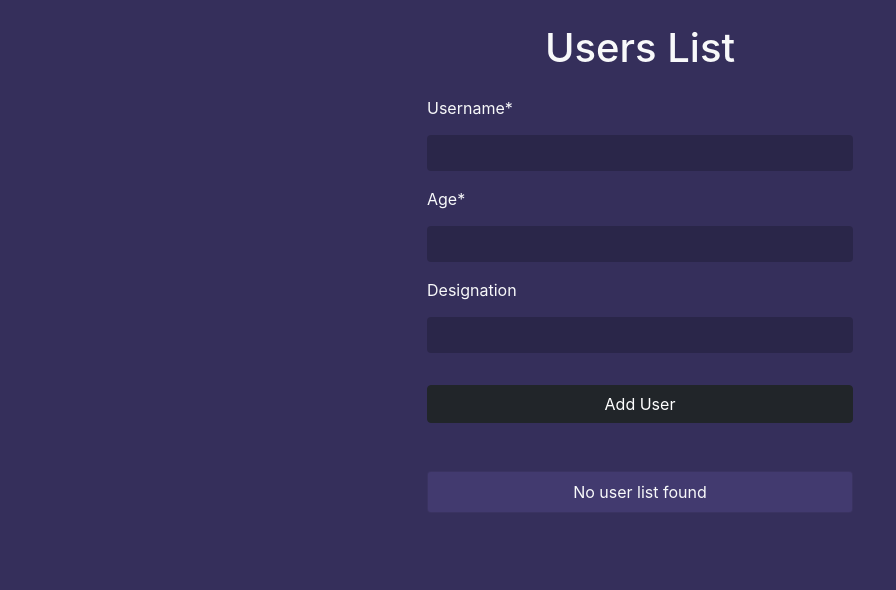
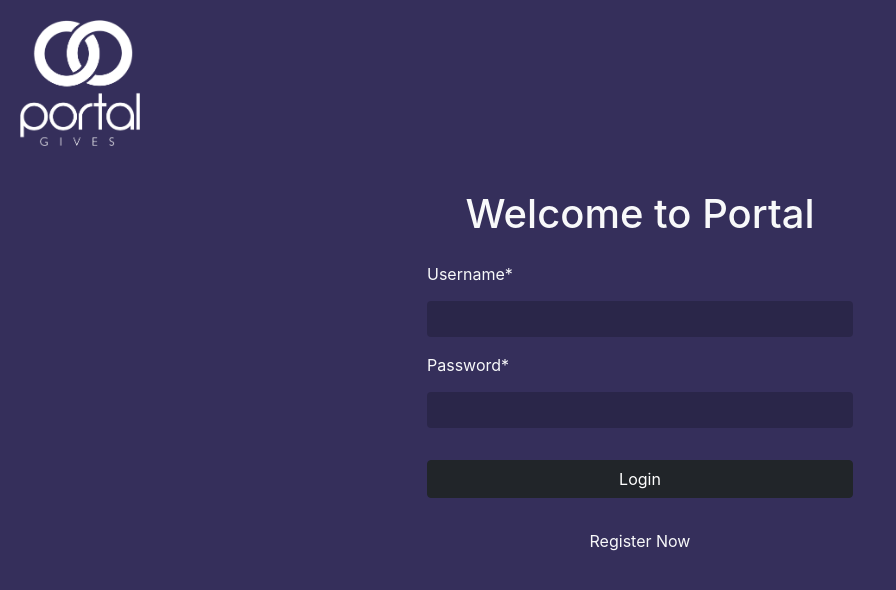
Before and after one commit to mayank-uideveloper/react_todo, a React (Create React App) app: page / in a window 1280 px wide. Shown: the top 590 px of the page, without its empty margins (0-896 px from the left). Built offline with nearby package versions, Linux system fonts and the light colour scheme.

Commit message:
added login functionality

```diff
--- a/src/App.css
+++ b/src/App.css
@@ -7,8 +7,25 @@ body{
 }
 
 
+.app_header {
+  padding: 20px;
+  display: flex;
+  align-items: center;
+  justify-content: space-between;
+}
+
+.app_header_logo {
+  max-width: 120px;
+}
+
+.app_header_logo img {
+  width: 100%;
+}
+
 input[type=text],
 input[type=text]:focus,
+input[type=password],
+input[type=password]:focus,
 input[type=number],
 input[type=number]:focus{
   color: #fff;
--- a/src/App.js
+++ b/src/App.js
@@ -1,50 +1,55 @@
+import React, {useState} from 'react';
 import './App.css';
-import AddUsers from './Container/Users/AddUsers';
-import UsersList from './Container/Users/UsersList';
-import { useState, useEffect } from 'react';
+import Auth from './Container/Auth/AuthenticationWrap';
+import Header from './Container/Layout/Header';
+import { AuthContext } from './Context/Auth-Context';
+import UserModule from './Container/Users/UserModule';
+import ContainerCard from './UI/ContainerCard';
 
 function App() {
+  const [isLoggedIn, setIsLoggedIn] = useState(false);
+  const [userRegister, setUserRegister] = useState(false);
+  const [loginValid, setLoginValid] = useState(false);
+  const [password, setPassword] = useState('');
 
-  const userStoredData = () => {
-    const savedInfo = localStorage.getItem("userInfo");
-    const initialValue = JSON.parse(savedInfo);
-    return initialValue || "";
+  const logoutHandler = () => {
+    setIsLoggedIn(false);
   }
 
-  const [userList, setUserList] = useState(userStoredData);
-
-  const addUserDetails = (uName,uAge,uDes) => {
-
-    setUserList((prevList) => {
-      return [
-        ...prevList,
-        {
-          id: Math.floor(Math.random().toString() * 1000),
-          name:uName,
-          age:uAge,
-          designation:uDes,
-        }
-      ]
-    });
+  const showRegisterHandler = () => {
+    setUserRegister(true)
   }
 
-  useEffect(() => {
-    localStorage.setItem('userInfo', JSON.stringify(userList));
-  }, [userList]);
+  const hideRegisterHandler = () => {
+    setUserRegister(false)
+  }
 
-  const deleteUser = (id) => {
-    const newUserList = userList.filter((item) => item.id !== id);
-    setUserList(newUserList);
+  const getLoginData = (username,password) => {
+
+    if(username === 'admin' && password === 'password') {
+      setIsLoggedIn(true);
+    }
   }
 
   return (
-    <div className="container">
-      <header className="text-center text-light my-4">
-        <h1 className="mb-4">Users List</h1>
-      </header>
-       <AddUsers addUserDetails={addUserDetails} />
-       <UsersList userList={userList} deleteUser={deleteUser} />
-    </div>
+      <AuthContext.Provider value={{
+        isLoggedIn: isLoggedIn,
+        isRegister:userRegister,
+        isLogout: logoutHandler,
+        showRegisterHandler: showRegisterHandler,
+        hideRegisterHandler: hideRegisterHandler
+      }}>
+        <Header />
+        {!isLoggedIn &&
+          <Auth  getLoginData={getLoginData} />
+        }
+        {isLoggedIn &&
+          <ContainerCard>
+            <UserModule />
+          </ContainerCard>
+        }
+      </AuthContext.Provider>
+
   );
 }
 
--- /dev/null
+++ b/src/Container/Auth/AuthenticationWrap.js
@@ -0,0 +1,21 @@
+import React, {useContext} from "react";
+import { AuthContext } from "../../Context/Auth-Context";
+import ContainerCard from "../../UI/ContainerCard";
+//import CustomButton from "../../UI/CustomButton";
+import Login from "./Login";
+import Register from "./Register";
+
+const AuthenticationWrap = (props) => {
+    const authData = useContext(AuthContext);
+    return (
+        <ContainerCard headingData="Welcome to Portal">
+            {!authData.isRegister && <Login getLoginData={props.getLoginData} registerHandler={authData.showRegisterHandler}  />}
+            {authData.isRegister &&
+                <Register registerHandler={authData.hideRegisterHandler}  />
+            }
+
+        </ContainerCard>
+    )
+}
+
+export default AuthenticationWrap;
--- /dev/null
+++ b/src/Container/Auth/Login.js
@@ -0,0 +1,46 @@
+import React, {useState} from "react";
+
+import CustomButton from "../../UI/CustomButton";
+
+const Login = (props) => {
+    const [userName, setUserName] = useState('');
+    const [password, setPassword] = useState('');
+
+
+    const userChangeHandler = (e) => {
+        setUserName(e.target.value);
+    }
+
+    const passwordChangeHandler = (e) => {
+        setPassword(e.target.value);
+    }
+
+    const loginHandler = (e) => {
+        props.getLoginData(userName,password);
+        e.preventDefault();
+          setUserName('');
+          setPassword('');
+      }
+
+    return(
+        <>
+            <form onSubmit={loginHandler}>
+                <div className="form-container mb-3">
+                    <label htmlFor="username" className="add text-light">Username*</label>
+                    <input autoComplete="off" type="text" value={userName} onChange={userChangeHandler} className="form-control" name="add" id="username" />
+                </div>
+
+                <div className="form-container mb-3">
+                    <label htmlFor="password" className="add text-light">Password*</label>
+                    <input autoComplete="off" type="password" value={password} onChange={passwordChangeHandler} className="form-control" name="add" id="password" />
+                </div>
+            <CustomButton actionType="submit" cusClass="w-100">Login</CustomButton>
+            </form>
+            <div className="text-center">
+                <button onClick={props.registerHandler} className="btn text-light mt-4 text-center cursor-pointer">Register Now</button>
+            </div>
+        </>
+    )
+}
+
+export default Login;
--- /dev/null
+++ b/src/Container/Auth/Register.js
@@ -0,0 +1,72 @@
+import { useState } from "react";
+import CustomButton from "../../UI/CustomButton";
+
+const Register = (props) => {
+
+    const [firstName, setFirstName] = useState('');
+    const [lastName, setLastName] = useState('');
+    const [email, setEmail] = useState('');
+    const [regPassword, setRegPassword] = useState('');
+    const [regConfirmPassword, setRegConfirmPassword] = useState('');
+
+    const changehandler = (e) => {
+
+    }
+    const userRegisterHandler = (e) => {
+        e.preventDefault();
+    }
+
+    return(
+        <>
+            <form onSubmit={userRegisterHandler}>
+                <div className="row">
+                    <div className="col-12 col-md-6">
+                        <div className="form-container mb-3">
+                            <label htmlFor="username" className="add text-light">First name*</label>
+                            <input autoComplete="off" type="text" value={firstName} onChange={changehandler} className="form-control" name="add" id="username" />
+                        </div>
+
+                    </div>
+                    <div className="col-12 col-md-6">
+                        <div className="form-container mb-3">
+                            <label htmlFor="username" className="add text-light">Last name*</label>
+                            <input autoComplete="off" type="text" value={lastName} onChange={changehandler} className="form-control" name="add" id="username" />
+                        </div>
+                    </div>
+                </div>
+                <div className="row">
+                    <div className="col-12">
+                        <div className="form-container mb-3">
+                            <label htmlFor="username" className="add text-light">Email address*</label>
+                            <input autoComplete="off" type="text" value={email} onChange={changehandler} className="form-control" name="add" id="username" />
+                        </div>
+                    </div>
+                </div>
+
+                <div className="row">
+                    <div className="col-12">
+                        <div className="form-container mb-3">
+                            <label htmlFor="password" className="add text-light">Password*</label>
+                            <input autoComplete="off" type="password" value={regPassword} onChange={changehandler} className="form-control" name="add" id="password" />
+                        </div>
+                    </div>
+                </div>
+
+                <div className="row">
+                    <div className="col-12">
+                        <div className="form-container mb-3">
+                            <label htmlFor="password" className="add text-light">Confirm Password*</label>
+                            <input autoComplete="off" type="password" value={regConfirmPassword} onChange={changehandler} className="form-control" name="add" id="password" />
+                        </div>
+                    </div>
+                </div>
+                <CustomButton actionType="submit" cusClass="w-100">Register</CustomButton>
+            </form>
+            <div className="text-center">
+                <button onClick={props.registerHandler} className="btn text-light mt-4 mb-5 text-center cursor-pointer">Back to Login</button>
+            </div>
+        </>
+    )
+}
+
+export default Register;
--- /dev/null
+++ b/src/Container/Layout/Header.js
@@ -0,0 +1,25 @@
+
+import React, {useContext} from "react";
+import { AuthContext } from "../../Context/Auth-Context";
+import { ProjectImages } from "../../Helper/Constants";
+import CustomButton from "../../UI/CustomButton";
+
+const Header = () => {
+    const authData = useContext(AuthContext);
+    return(
+        <div className="app_header">
+            <div className="app_header_logo">
+                <img src={ProjectImages.LOGO_IMAGE} alt="logo" />
+            </div>
+
+            {authData.isLoggedIn &&
+                <div className="app_header_logout-btn">
+                    <CustomButton actionType="submit" clickEvent={authData.isLogout}>Logout</CustomButton>
+                </div>
+            }
+        </div>
+
+    )
+}
+
+export default Header;
--- /dev/null
+++ b/src/Container/Users/UserModule.js
@@ -0,0 +1,48 @@
+import AddUsers from './AddUsers';
+import UsersList from './UsersList';
+import { useState, useEffect } from 'react';
+
+const UserModule = () => {
+
+    const userStoredData = () => {
+        const savedInfo = localStorage.getItem("userInfo");
+        const initialValue = JSON.parse(savedInfo);
+        return initialValue || "";
+      }
+
+      const [userList, setUserList] = useState(userStoredData);
+
+      const addUserDetails = (uName,uAge,uDes) => {
+
+        setUserList((prevList) => {
+          return [
+            ...prevList,
+            {
+              id: Math.floor(Math.random().toString() * 1000),
+              name:uName,
+              age:uAge,
+              designation:uDes,
+            }
+          ]
+        });
+      }
+
+      useEffect(() => {
+        localStorage.setItem('userInfo', JSON.stringify(userList));
+      }, [userList]);
+
+      const deleteUser = (id) => {
+        const newUserList = userList.filter((item) => item.id !== id);
+        setUserList(newUserList);
+      }
+
+    return(
+        <>
+            <AddUsers addUserDetails={addUserDetails} />
+            <UsersList userList={userList} deleteUser={deleteUser} />
+        </>
+
+    )
+}
+
+export default UserModule;
--- /dev/null
+++ b/src/Context/Auth-Context.js
@@ -0,0 +1,7 @@
+import React from "react";
+
+
+export const AuthContext = React.createContext({
+    isLoggedIn: false,
+    isRegister:false,
+})
--- /dev/null
+++ b/src/Helper/Constants.js
@@ -0,0 +1,7 @@
+
+import logo from './../Assets/logo.png';
+
+
+export const ProjectImages = {
+    LOGO_IMAGE : logo
+}
--- /dev/null
+++ b/src/UI/ContainerCard.js
@@ -0,0 +1,15 @@
+const ContainerCard = (props) => {
+    return(
+        <div className="container">
+            {props.headingData &&
+                <header className="text-center text-light my-4">
+                    <h1 className="mb-4">{props.headingData}</h1>
+                </header>
+            }
+
+            {props.children}
+        </div>
+    )
+}
+
+export default ContainerCard;
--- a/src/UI/CustomButton.js
+++ b/src/UI/CustomButton.js
@@ -1,6 +1,10 @@
 const CustomButton = props => {
+    const customClass = props.cusClass ? props.cusClass : '';
     return (
-        <button type={props.actionType ? props.actionType : 'button'} className={`btn ${props.cusClass}`}>
+        <button
+            type={props.actionType ? props.actionType : 'button'}
+            onClick = {props.clickEvent}
+            className={`btn btn-dark mt-3 ${customClass}`}>
             {props.children}
         </button>
     )
```
Also changed, not shown: src/Assets/logo.png (added), src/Helper/Storage.js (added).
